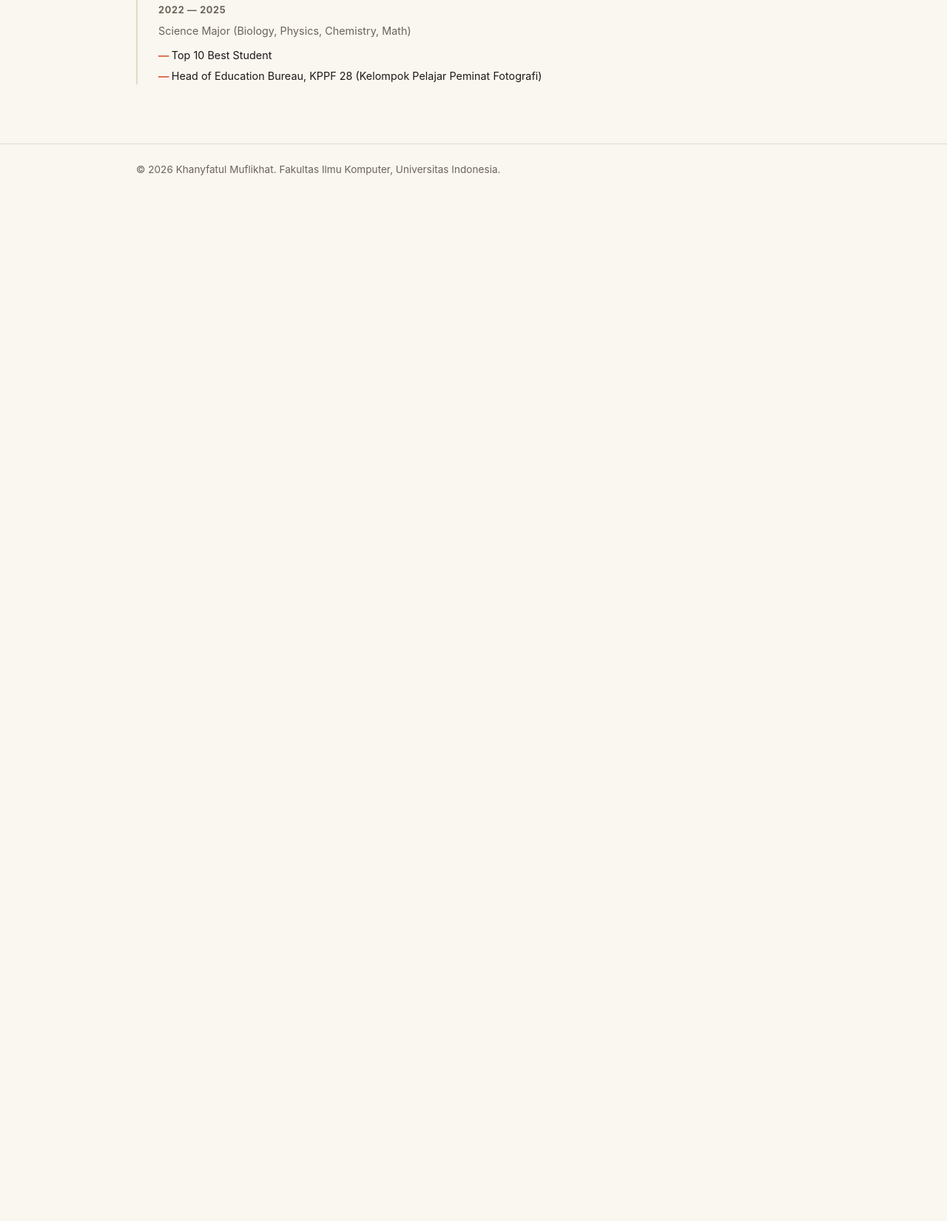
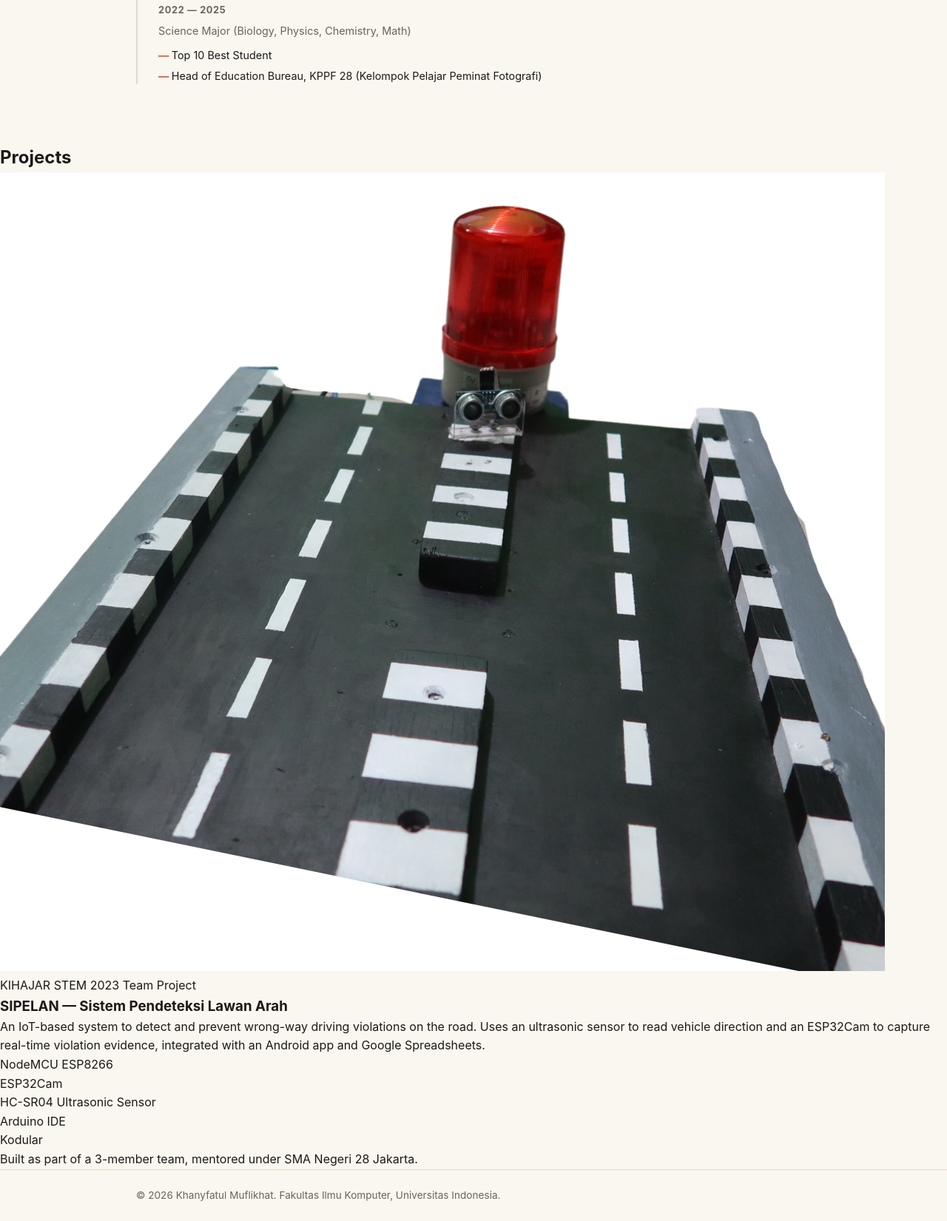
Before and after one commit to KhanyfatulMuflikhat/myportofolio, a Django app: page / in a window 1280 px wide. Shown: the part 1446-3097 px from the top of the page at 74% size. Before the commit the page ends 1683 px from the top, so only its background shows below. Run offline with Django 5.2, Linux system fonts and the light colour scheme.

Commit message:
feat(html): add projects section with SIPELAN details and image

```diff
--- a/templates/index.html
+++ b/templates/index.html
@@ -91,7 +91,6 @@
 
         <section id="education">
             <h2>Education</h2>
-
             <div class="timeline">
                 <div class="timeline-item">
                     <h3>Universitas Indonesia</h3>
@@ -114,6 +113,31 @@
                 </div>
             </div>
         </section>
+
+        <section id="projects">
+            <h2>Projects</h2>
+            <div class="project-card">
+                <div class="project-image">
+                    <img src="/static/img/sipelan.png" alt="SIPELAN device on mock road">
+                </div>
+                <div class="project-body">
+                    <div class="project-badges">
+                        <span class="badge badge-competition">KIHAJAR STEM 2023</span>
+                        <span class="badge badge-team">Team Project</span>
+                    </div>
+                    <h3>SIPELAN — Sistem Pendeteksi Lawan Arah</h3>
+                    <p>An IoT-based system to detect and prevent wrong-way driving violations on the road. Uses an ultrasonic sensor to read vehicle direction and an ESP32Cam to capture real-time violation evidence, integrated with an Android app and Google Spreadsheets.</p>
+                    <ul class="tech-stack">
+                        <li>NodeMCU ESP8266</li>
+                        <li>ESP32Cam</li>
+                        <li>HC-SR04 Ultrasonic Sensor</li>
+                        <li>Arduino IDE</li>
+                        <li>Kodular</li>
+                    </ul>
+                    <p class="project-role">Built as part of a 3-member team, mentored under SMA Negeri 28 Jakarta.</p>
+                </div>
+            </div>
+        </section>
     </main>
 
     <footer class="site-footer">
```
Also changed, not shown: static/img/sipelan.png (added).
